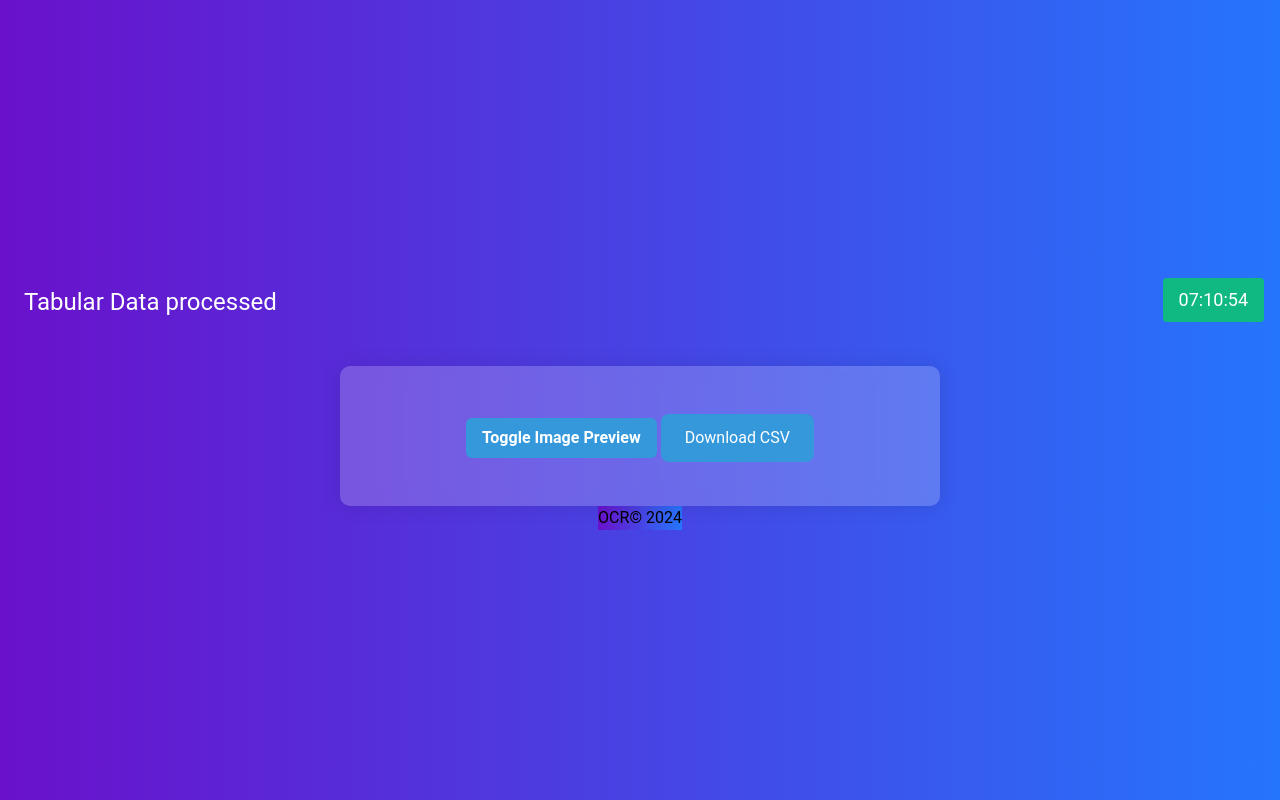
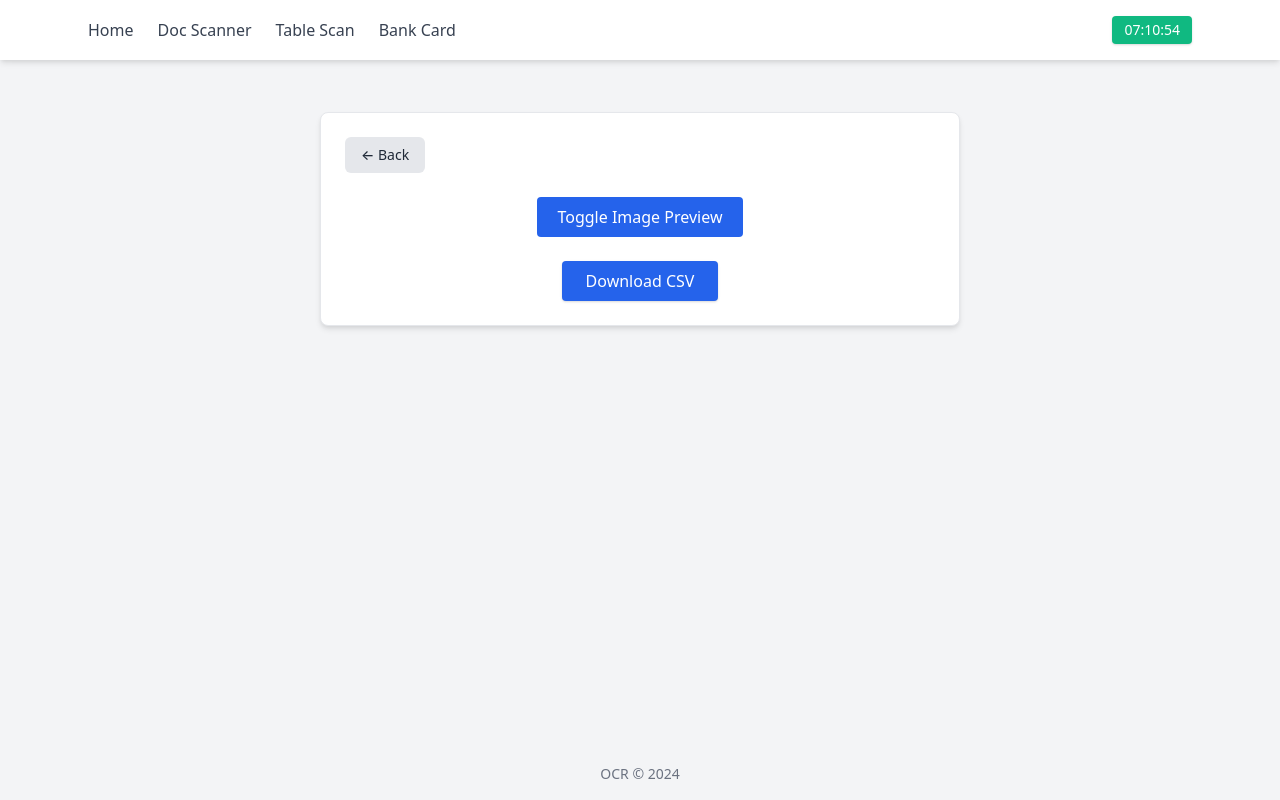
Before and after one commit to AbhinavT01/Advance_ocr_system, a Flask app: template templates/resulttable.html in a window 1280 px wide. Run offline with Flask 3, Linux system fonts and the light colour scheme; the template is opened without the code that fills it: most values are stand-ins (such as "Sample title", 1, 10 or a date in 2020); parts of the project's set-up code (start-up, migrations or seed data) failed here and were passed over.

Commit message:
Update resulttable.html

```diff
--- a/templates/resulttable.html
+++ b/templates/resulttable.html
@@ -1,149 +1,91 @@
 <!DOCTYPE html>
 <html lang="en">
 <head>
-    <meta charset="UTF-8">
-    <meta name="viewport" content="width=device-width, initial-scale=1.0">
-    <title>Processed License Card</title>
-    <link href="https://cdn.jsdelivr.net/npm/tailwindcss@2.2.19/dist/tailwind.min.css" rel="stylesheet">
-    <style>
-        body {
-            font-family: 'Roboto', sans-serif;
-            background: linear-gradient(to right, #6a11cb, #2575fc);
-            display: flex;
-            flex-direction: column;
-            min-height: 100vh;
-            align-items: center;
-            justify-content: center;
-            margin: 0;
-        }
+  <meta charset="UTF-8" />
+  <meta name="viewport" content="width=device-width, initial-scale=1.0"/>
+  <title>Tabular Data Processed</title>
+  <link href="https://cdn.jsdelivr.net/npm/tailwindcss@2.2.19/dist/tailwind.min.css" rel="stylesheet"/>
+</head>
+<body class="bg-gray-100 font-sans text-gray-800 min-h-screen flex flex-col">
 
-        .bg-gradient-to-r {
-            background: linear-gradient(to right, #6a11cb, #2575fc);
-        }
-
-        .bg-dark-blue {
-            background-color: #2c3e50; /* Dark blue color */
-        }
-
-        .bg-light-blue {
-            background-color: #3498db; /* Light blue color */
-        }
-
-        .container {
-            background: rgba(255, 255, 255, 0.2);
-            backdrop-filter: blur(10px);
-            padding: 2rem;
-            border-radius: 10px;
-            box-shadow: 0 0 20px rgba(0, 0, 0, 0.1);
-            width: 100%;
-            max-width: 600px;
-            text-align: center;
-        }
-
-        .file-label {
-            border: 2px dashed #3498db;
-            padding: 2rem;
-            text-align: center;
-            transition: background 0.3s ease, border 0.3s ease;
-            color: #fff;
-        }
-
-        .file-label:hover {
-            background: rgba(52, 152, 219, 0.1);
-            border: 2px dashed #fff;
-        }
-
-        .file-input {
-            display: none;
-        }
-
-        .btn-upload {
-            background: #4FD1C5;
-            color: #fff;
-            padding: 0.75rem 1.5rem;
-            border-radius: 8px;
-            transition: background 0.3s ease;
-            display: inline-block;
-            margin-top: 1rem;
-        }
-
-        .btn-upload:hover {
-            background: #3caea3;
-        }
-
-        .download-btn {
-            background: #3498db;
-            color: #fff;
-            padding: 0.75rem 1.5rem;
-            border-radius: 8px;
-            transition: background 0.3s ease;
-            margin-top: 1rem;
-            display: inline-block;
-            text-decoration: none; /* Remove default underline */
-        }
-
-        .download-btn:hover {
-            background: #2980b9;
-        }
-    </style>
-</head>
-<body class="bg-gradient-to-r">
-    <!-- Header -->
-    <header class=" bg-gradient-to-r text-white font-weight-bold py-4 px-6 flex justify-between items-center relative w-full " >
-        <h1 class="text-2xl">Tabular Data processed</h1>
-        <div id="currentTime" class="text-lg px-4 py-2 rounded bg-green-500 hover:bg-green-600 transition duration-300 absolute top-2 right-4"></div>
-    </header>
+  <!-- Navbar -->
+  <nav class="bg-white shadow-md fixed top-0 left-0 w-full z-50">
+    <div class="max-w-6xl mx-auto px-6 py-4 flex justify-between items-center">
+      <div class="flex space-x-6 text-sm sm:text-base text-gray-700 font-medium">
+        <a href="/" class="hover:text-black transition">Home</a>
+        <a href="/doc" class="hover:text-black transition">Doc Scanner</a>
+        <a href="/table" class="hover:text-black transition">Table Scan</a>
+        <a href="/bank" class="hover:text-black transition">Bank Card</a>
+      </div>
+      <div id="currentTime" class="text-sm bg-green-500 text-white px-3 py-1 rounded shadow"></div>
+    </div>
+  </nav>
 
   <!-- Main Content -->
-    <div class="container mx-auto mt-8 p-6 bg-white rounded-md shadow-md">
-        <!-- Image Preview Toggle Button -->
-        <button id="togglePreview" class="bg-light-blue text-white font-bold py-2 px-4 rounded-md mb-4">Toggle Image Preview</button>
+  <main class="pt-28 px-4 pb-12 max-w-2xl mx-auto w-full">
+    <div class="bg-white border border-gray-200 shadow-md rounded-lg p-6 space-y-6">
 
-        <!-- Image Preview -->
-        <div id="imageContainer" class="image-container hidden">
-            <label for="image" class="block font-bold text-white">Image:</label>
-            <img id="image-preview" src="#" alt="Image Preview" class="mx-auto" style="max-width: 250px; max-height: 250px;">
+      <!-- Back Button -->
+      <div>
+        <button onclick="history.back()" class="bg-gray-200 hover:bg-gray-300 text-gray-800 px-4 py-2 rounded-md text-sm font-medium">
+          ← Back
+        </button>
       </div>
 
-        <!-- Download button -->
-        <a id="downloadLink" class="download-btn" href="{{ csv_url }}" download="output.csv">Download CSV</a>
+      <!-- Toggle Image Preview Button -->
+      <div class="text-center">
+        <button id="togglePreview" class="bg-blue-600 hover:bg-blue-700 text-white font-medium px-5 py-2 rounded transition">
+          Toggle Image Preview
+        </button>
       </div>
 
+      <!-- Image Preview Section -->
+      <div id="imageContainer" class="hidden text-center">
+        <label class="block text-sm font-semibold text-gray-700 mb-2">Image Preview:</label>
+        <img id="image-preview" src="#" alt="Image Preview"
+             class="mx-auto border rounded max-w-xs max-h-64 object-contain shadow" />
+      </div>
+
+      <!-- Download Button -->
+      <div class="text-center">
+        <a id="downloadLink"
+           href="{{ csv_url }}"
+           download="output.csv"
+           class="inline-block bg-blue-600 hover:bg-blue-700 text-white px-6 py-2 rounded shadow transition">
+          Download CSV
+        </a>
+      </div>
+    </div>
+  </main>
+
   <!-- Footer -->
-    <footer class="bg-gradient-to-r vsc-initialized">
-        <p>OCR&copy; 2024</p>
+  <footer class="text-center py-4 text-sm text-gray-500 mt-auto">
+    OCR &copy; 2024
   </footer>
 
-    <!-- JavaScript to display the current time with seconds and toggle image preview -->
+  <!-- JavaScript -->
   <script>
-        // JavaScript to display the current time with seconds
+    // Show current time
     const currentTimeElement = document.getElementById('currentTime');
-
     function updateTime() {
-            const currentTime = new Date();
-            const hours = currentTime.getHours().toString().padStart(2, '0');
-            const minutes = currentTime.getMinutes().toString().padStart(2, '0');
-            const seconds = currentTime.getSeconds().toString().padStart(2, '0');
-            const timeString = `${hours}:${minutes}:${seconds}`;
+      const now = new Date();
+      const timeString = now.toLocaleTimeString('en-GB');
       currentTimeElement.textContent = timeString;
     }
+    updateTime();
+    setInterval(updateTime, 1000);
 
-        updateTime(); // Update time immediately
-        setInterval(updateTime, 1000); // Update time every second
-
-        // JavaScript to toggle image preview
+    // Toggle image preview
     const toggleButton = document.getElementById('togglePreview');
     const imageContainer = document.getElementById('imageContainer');
-
     toggleButton.addEventListener('click', () => {
       imageContainer.classList.toggle('hidden');
     });
 
-        // JavaScript to fetch and display the image from local storage
+    // Load image from localStorage
     const storedImage = localStorage.getItem('uploadedImage');
     if (storedImage) {
-            const imagePreview = document.getElementById('image-preview');
-            imagePreview.src = storedImage;
+      document.getElementById('image-preview').src = storedImage;
     }
   </script>
 </body>
```
Lines whose indentation alone changed are shown as unchanged.
